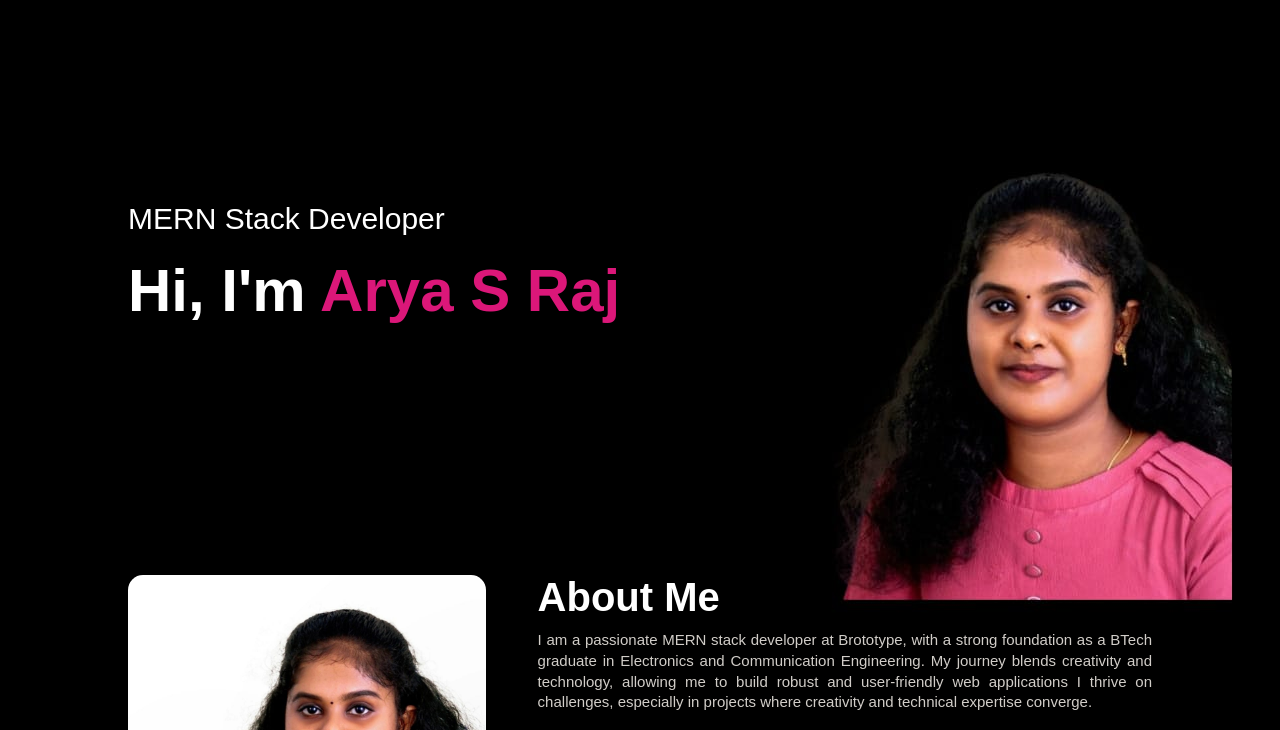
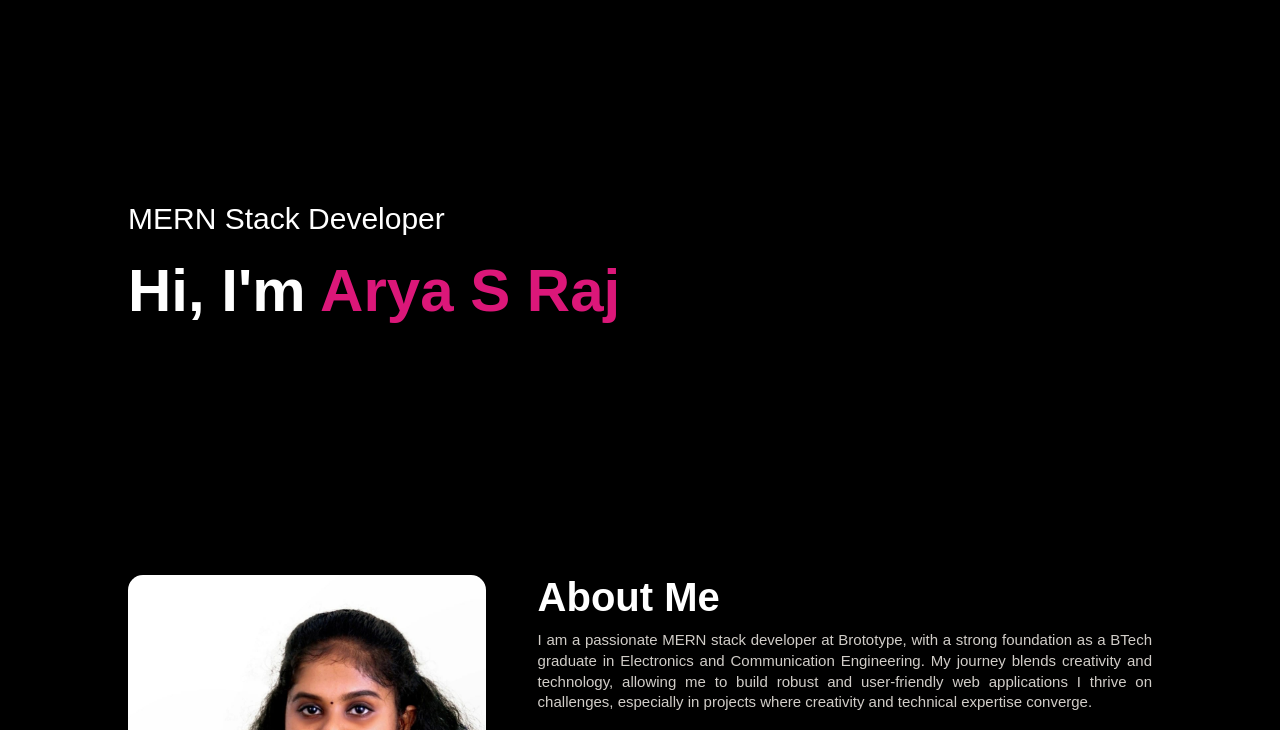
Before and after one commit to aryasraj/portfolio, a plain HTML site: page index.html in a window 1280 px wide. Shown: the part 60-790 px from the top of the page. Drawn offline with Linux system fonts and the light colour scheme.

Commit message:
Update style.css

```diff
--- a/style.css
+++ b/style.css
@@ -17,8 +17,6 @@ body {
 #header {
     width: 100%;
     height: 100vh;
-    background-image: url("images/bg.jpg");
-    background-size: cover;
 
 
 
```
